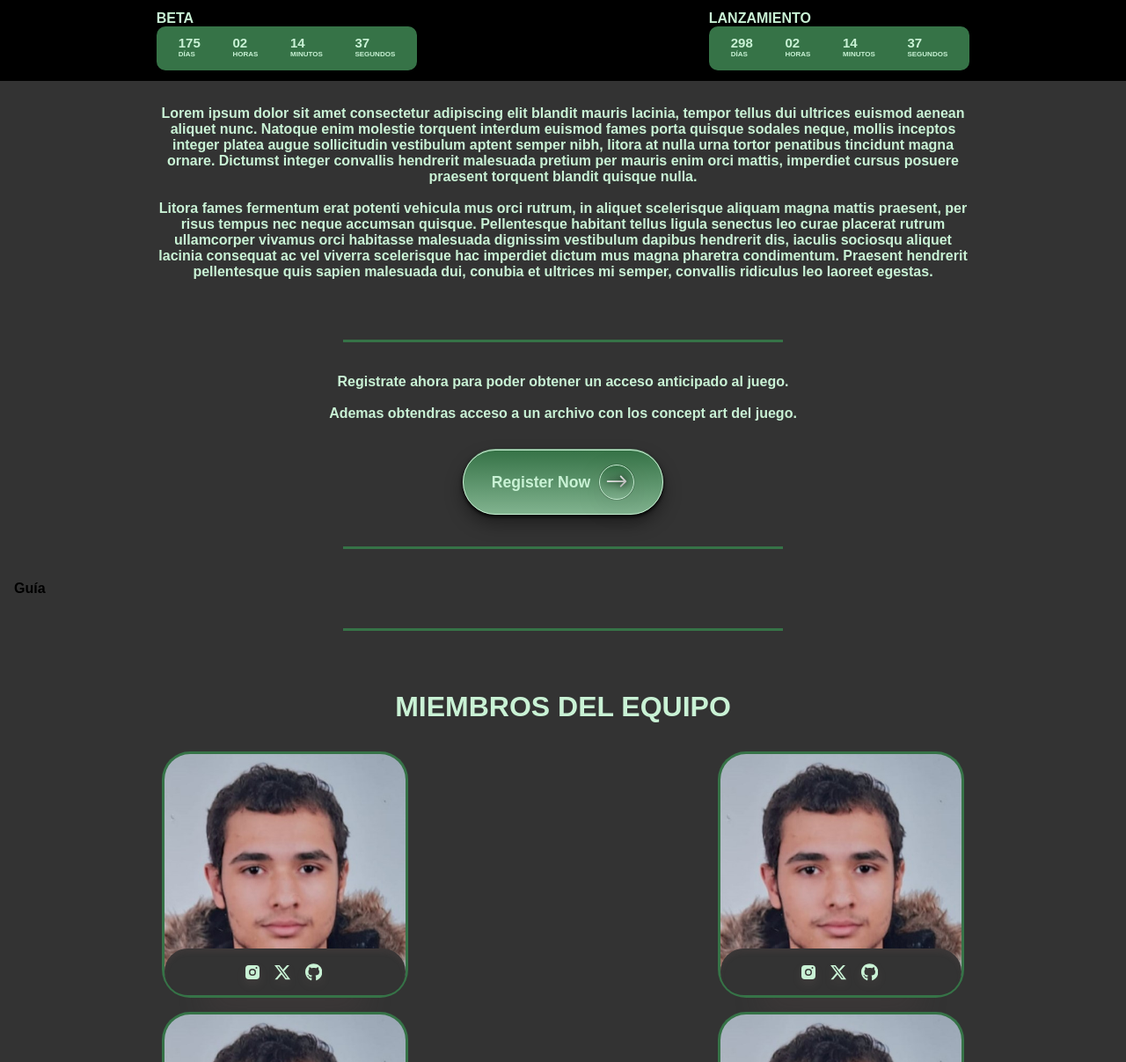
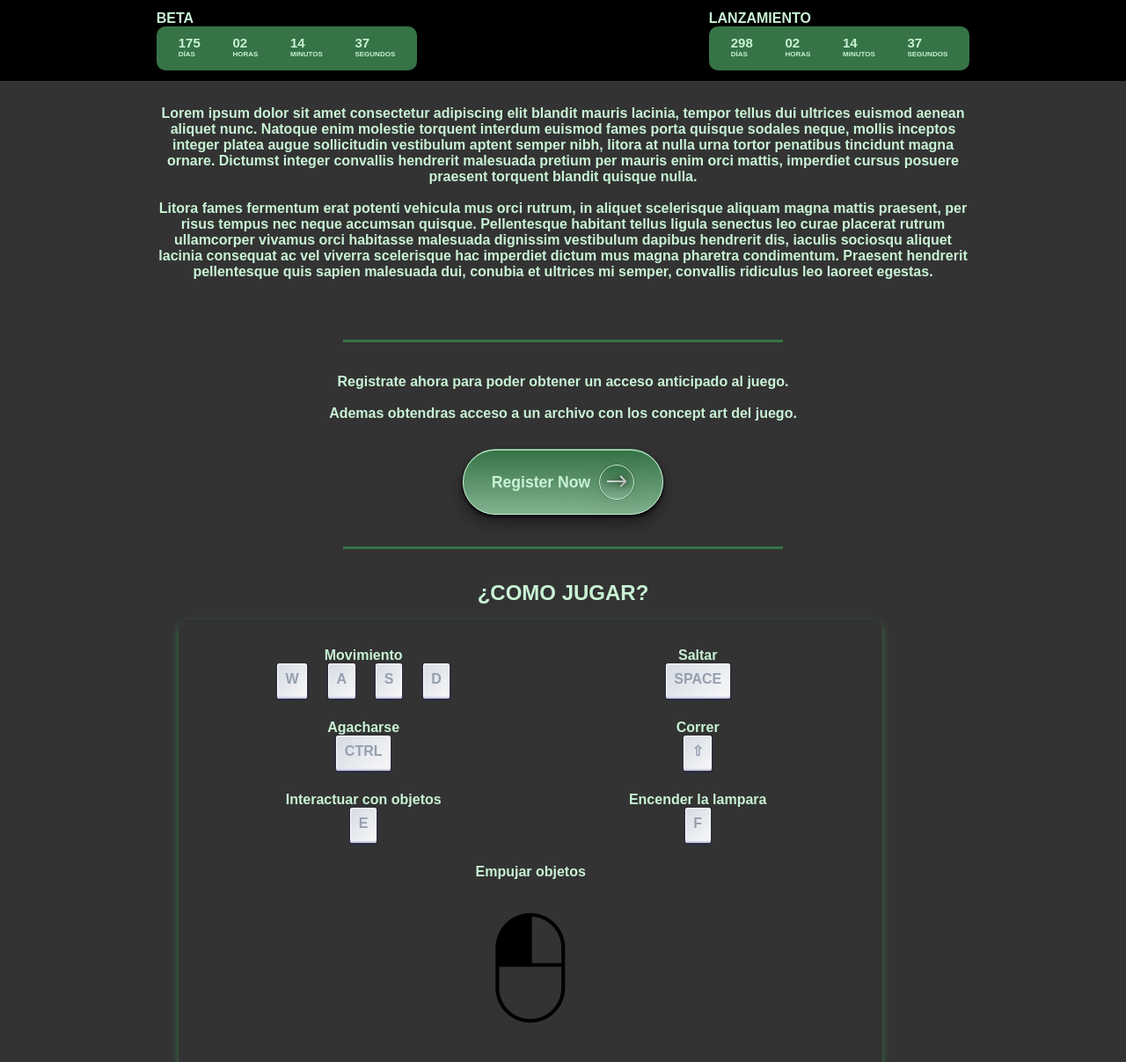
Before and after one commit to UnammedVideogame/unnamed, a plain HTML site: page index.html in a window 1280 px wide. Shown: the top 1207 px of the page at 88% size. Drawn offline with nearby package versions, Linux system fonts and the light colour scheme.

Commit message:
commit 2

```diff
--- a/estilos.css
+++ b/estilos.css
@@ -516,3 +516,54 @@ footer {
     opacity: 1;
   }
 }
+
+.key {
+  --key-text-color: #969faf;
+  --docsearch-key-shadow: inset 0 -2px 0 0 #cdcde6,inset 0 0 1px 1px #fff,0 1px 2px 1px rgba(30,35,90,0.4);
+  --docsearch-key-gradient: linear-gradient(-225deg,#d5dbe4,#f8f8f8);
+  border: none;
+  background: var(--docsearch-key-gradient);
+  border-radius: 3px;
+  box-shadow: var(--docsearch-key-shadow);
+  color: var(--key-text-color);
+  height: 2.5em;
+  text-align: center;
+  padding: 0.6em;
+  margin: 0 0.6em;
+  display: inline-block;
+  text-transform: uppercase;
+  font-weight: bold;
+  font-size: 1em;
+  min-width: 1em;
+  line-height: 1em;
+  user-select: none;
+}
+
+.guia-container {
+  display: grid;
+  grid-template-columns: repeat(auto-fit, minmax(250px, 1fr));
+  gap: 1.5em;
+  padding: 2em;
+  width: 80%;
+  max-width: 800px;
+  background-color: #333;
+  border-radius: 10px;
+  box-shadow: 0px 4px 8px #367347;
+  margin-left: 15%;
+  color: #C9F2D5;
+}
+
+.comando {
+  text-align: center;
+}
+
+.guia-container > div:last-child {
+  grid-column: span 2;
+  text-align: center;
+  justify-self: center;
+}
+
+h2 {
+  color: #C9F2D5;
+  text-align: center;
+}
--- a/index.html
+++ b/index.html
@@ -112,8 +112,39 @@
 
             </div>
             <hr>
+            <h2>¿COMO JUGAR?</h2>
             <div class="guia-container">
-                <p>Guía</p>
+                <div class="comando">
+                    <div>Movimiento</div>
+                    <div class="key">W</div>
+                    <div class="key">A</div>
+                    <div class="key">S</div>
+                    <div class="key">D</div>
+                </div>
+                <div class="comando">
+                    <div>Saltar</div>
+                    <div class="key">Space</div>
+                </div>
+                <div class="comando">
+                    <div>Agacharse</div>
+                    <div class="key">Ctrl</div>
+                </div>
+                <div class="comando">
+                    <div>Correr</div>
+                    <div class="key">⇧</div>
+                </div>
+                <div class="comando">
+                    <div>Interactuar con objetos</div>
+                    <div class="key">E</div>
+                </div>
+                <div class="comando">
+                    <div>Encender la lampara</div>
+                    <div class="key">F</div>
+                </div>
+                <div class="comando">
+                    <div>Empujar objetos</div>
+                    <img src="imagenesPaginaWebUnnamed/leftcliclk.png" alt="left click">
+                </div>
             </div>
             <hr>
             <div class="miembros1-container">
```
Also changed, not shown: imagenesPaginaWebUnnamed/leftcliclk.png (added).
